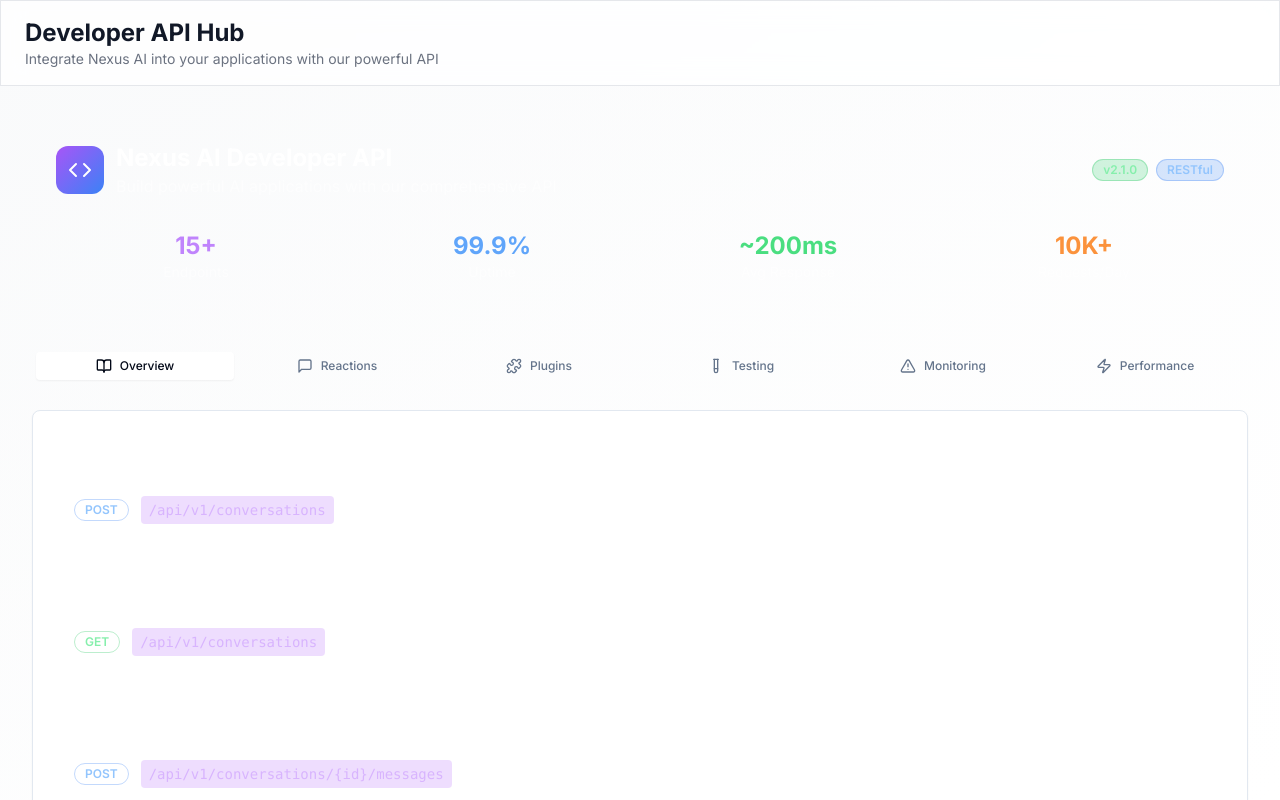
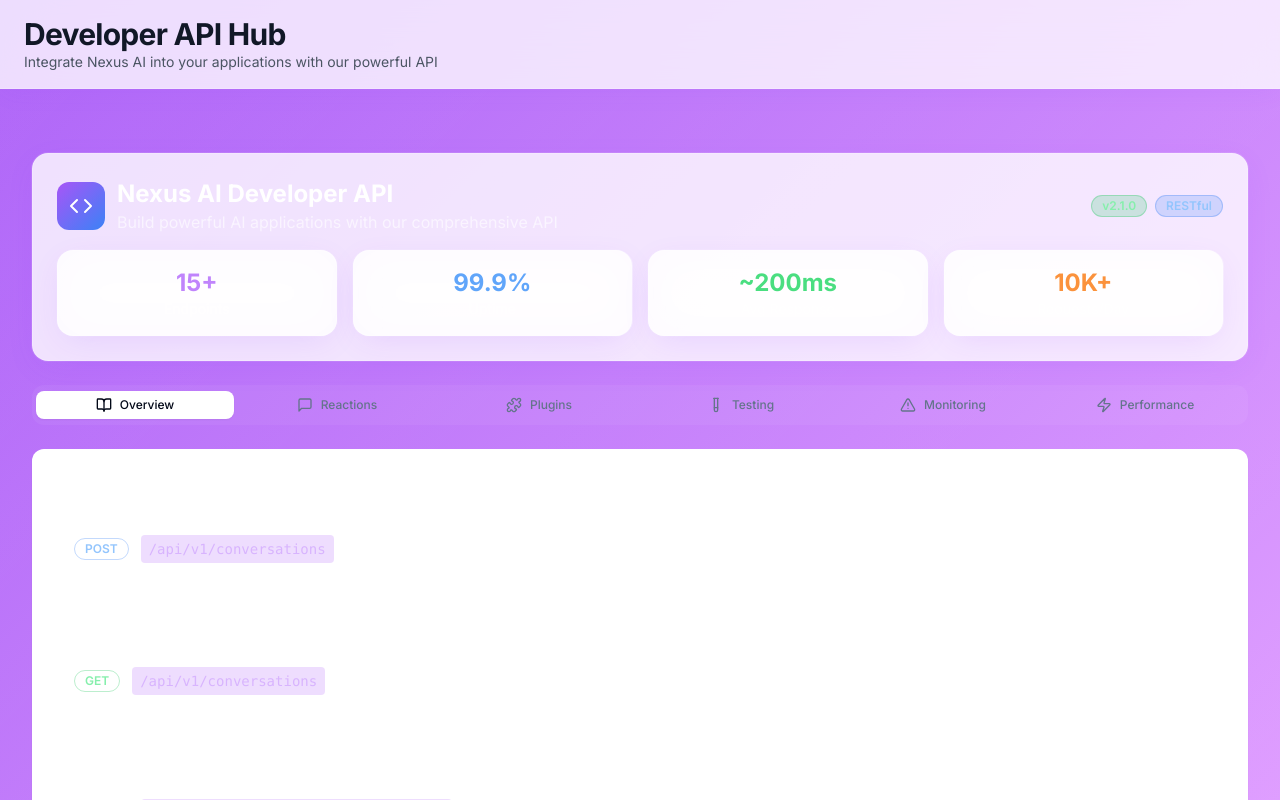
Before and after one commit to abdullahrahmani347/nexus-ai3477, a React (Vite) app: page /api in a window 1280 px wide. Built offline with nearby package versions, Linux system fonts and the light colour scheme.

Commit message:
Refactor: Implement consistent design and sidebar
Implement the design system with consistent colors and a gradient purple background. Display all platform pages in the sidebar with improved styling.

```diff
--- a/src/components/layout/PageLayout.tsx
+++ b/src/components/layout/PageLayout.tsx
@@ -21,14 +21,14 @@ export const PageLayout: React.FC<PageLayoutProps> = ({
   const [sidebarOpen, setSidebarOpen] = React.useState(false);
 
   return (
-    <div className="h-screen flex bg-gradient-to-br from-gray-50 to-white dark:from-gray-900 dark:to-gray-800">
+    <div className="nexus-page-layout h-screen flex">
       {/* Sidebar */}
       <ChatHubSidebar isOpen={sidebarOpen} onClose={() => setSidebarOpen(false)} />
 
       {/* Main Content */}
       <div className="flex-1 flex flex-col min-w-0">
         {/* Header */}
-        <header className="glass-effect border-b border-gray-200 dark:border-gray-700 px-6 py-4 flex-shrink-0 sticky top-0 z-40">
+        <header className="nexus-page-header px-6 py-4 flex-shrink-0 sticky top-0 z-40">
           <div className="flex items-center justify-between">
             <div className="flex items-center gap-4">
               {/* Mobile Menu Button */}
@@ -36,7 +36,7 @@ export const PageLayout: React.FC<PageLayoutProps> = ({
                 variant="ghost"
                 size="sm"
                 onClick={() => setSidebarOpen(!sidebarOpen)}
-                className="lg:hidden hover:bg-gray-100 dark:hover:bg-gray-800 h-10 w-10 p-0"
+                className="lg:hidden nexus-btn-ghost h-10 w-10 p-0"
               >
                 {sidebarOpen ? <X className="w-5 h-5" /> : <Menu className="w-5 h-5" />}
               </Button>
@@ -44,11 +44,11 @@ export const PageLayout: React.FC<PageLayoutProps> = ({
               {/* Page Title */}
               {title && (
                 <div className="flex flex-col">
-                  <h1 className="text-xl lg:text-2xl font-bold text-gray-900 dark:text-gray-100 font-heading">
+                  <h1 className="nexus-heading-lg">
                     {title}
                   </h1>
                   {subtitle && (
-                    <p className="text-sm text-gray-500 dark:text-gray-400">
+                    <p className="nexus-text-subtle">
                       {subtitle}
                     </p>
                   )}
@@ -60,10 +60,12 @@ export const PageLayout: React.FC<PageLayoutProps> = ({
 
         {/* Page Content */}
         <main className={cn(
-          "flex-1 overflow-auto bg-gradient-to-br from-gray-50/50 to-white dark:from-gray-900 dark:to-gray-800",
+          "nexus-page-content",
           className
         )}>
-          {children}
+          <div className="nexus-container py-8 nexus-fade-in">
+            {children}
+          </div>
         </main>
       </div>
     </div>
--- a/src/index.css
+++ b/src/index.css
@@ -11,58 +11,68 @@
     --card-foreground: 222.2 84% 4.9%;
     --popover: 0 0% 100%;
     --popover-foreground: 222.2 84% 4.9%;
-    --primary: 99 102 241;
+    --primary: 270 91% 65%;
     --primary-foreground: 210 40% 98%;
     --secondary: 210 40% 96.1%;
     --secondary-foreground: 222.2 47.4% 11.2%;
     --muted: 210 40% 96.1%;
     --muted-foreground: 215.4 16.3% 46.9%;
-    --accent: 139 92 246;
-    --accent-foreground:222.2 47.4% 11.2%;
-    --destructive: 239 68 68;
+    --accent: 280 100% 80%;
+    --accent-foreground: 222.2 47.4% 11.2%;
+    --destructive: 0 84.2% 60.2%;
     --destructive-foreground: 210 40% 98%;
     --border: 214.3 31.8% 91.4%;
     --input: 214.3 31.8% 91.4%;
-    --ring: 99 102 241;
-    --radius: 0.5rem;
-    --sidebar-background: 0 0% 98%;
+    --ring: 270 91% 65%;
+    --radius: 0.75rem;
+    --nexus-purple-light: 280 100% 95%;
+    --nexus-purple-medium: 270 91% 65%;
+    --nexus-purple-dark: 260 100% 45%;
+    --nexus-gradient-start: 270 91% 65%;
+    --nexus-gradient-end: 280 100% 80%;
+    --sidebar-background: 280 20% 99%;
     --sidebar-foreground: 240 5.3% 26.1%;
-    --sidebar-primary: 99 102 241;
+    --sidebar-primary: 270 91% 65%;
     --sidebar-primary-foreground: 0 0% 98%;
-    --sidebar-accent: 240 4.8% 95.9%;
+    --sidebar-accent: 280 100% 95%;
     --sidebar-accent-foreground: 240 5.9% 10%;
-    --sidebar-border: 220 13% 91%;
-    --sidebar-ring: 99 102 241;
+    --sidebar-border: 280 30% 90%;
+    --sidebar-ring: 270 91% 65%;
   }
 
   .dark {
-    --background: 222.2 84% 4.9%;
-    --foreground: 210 40% 98%;
-    --card: 222.2 84% 4.9%;
-    --card-foreground: 210 40% 98%;
-    --popover: 222.2 84% 4.9%;
-    --popover-foreground: 210 40% 98%;
-    --primary: 99 102 241;
-    --primary-foreground: 222.2 84% 4.9%;
-    --secondary: 217.2 32.6% 17.5%;
-    --secondary-foreground: 210 40% 98%;
-    --muted: 217.2 32.6% 17.5%;
-    --muted-foreground: 215 20.2% 65.1%;
-    --accent: 139 92 246;
-    --accent-foreground: 210 40% 98%;
-    --destructive: 239 68 68;
-    --destructive-foreground: 210 40% 98%;
-    --border: 217.2 32.6% 17.5%;
-    --input: 217.2 32.6% 17.5%;
-    --ring: 99 102 241;
-    --sidebar-background: 222.2 84% 4.9%;
-    --sidebar-foreground: 210 40% 98%;
-    --sidebar-primary: 99 102 241;
-    --sidebar-primary-foreground: 210 40% 98%;
-    --sidebar-accent: 217.2 32.6% 17.5%;
-    --sidebar-accent-foreground: 210 40% 98%;
-    --sidebar-border: 217.2 32.6% 17.5%;
-    --sidebar-ring: 99 102 241;
+    --background: 224 71.4% 4.1%;
+    --foreground: 210 20% 98%;
+    --card: 224 71.4% 4.1%;
+    --card-foreground: 210 20% 98%;
+    --popover: 224 71.4% 4.1%;
+    --popover-foreground: 210 20% 98%;
+    --primary: 270 91% 65%;
+    --primary-foreground: 220.9 39.3% 11%;
+    --secondary: 215 27.9% 16.9%;
+    --secondary-foreground: 210 20% 98%;
+    --muted: 215 27.9% 16.9%;
+    --muted-foreground: 217.9 10.6% 64.9%;
+    --accent: 280 100% 80%;
+    --accent-foreground: 210 20% 98%;
+    --destructive: 0 62.8% 30.6%;
+    --destructive-foreground: 210 20% 98%;
+    --border: 215 27.9% 16.9%;
+    --input: 215 27.9% 16.9%;
+    --ring: 270 91% 65%;
+    --nexus-purple-light: 280 50% 25%;
+    --nexus-purple-medium: 270 91% 65%;
+    --nexus-purple-dark: 280 100% 85%;
+    --nexus-gradient-start: 270 91% 25%;
+    --nexus-gradient-end: 280 50% 15%;
+    --sidebar-background: 224 71.4% 4.1%;
+    --sidebar-foreground: 210 20% 98%;
+    --sidebar-primary: 270 91% 65%;
+    --sidebar-primary-foreground: 210 20% 98%;
+    --sidebar-accent: 215 27.9% 16.9%;
+    --sidebar-accent-foreground: 210 20% 98%;
+    --sidebar-border: 215 27.9% 16.9%;
+    --sidebar-ring: 270 91% 65%;
   }
 }
 
@@ -73,233 +83,220 @@
 
   body {
     @apply bg-background text-foreground;
-    font-family: var(--font-body);
-    background: linear-gradient(135deg, rgb(99 102 241 / 0.02) 0%, rgb(139 92 246 / 0.02) 100%);
+    font-family: system-ui, -apple-system, BlinkMacSystemFont, 'Segoe UI', Roboto, sans-serif;
+    background: linear-gradient(135deg, hsl(var(--nexus-gradient-start)) 0%, hsl(var(--nexus-gradient-end)) 100%);
     min-height: 100vh;
   }
 
-  /* Typography System */
-  .text-h1 {
-    @apply text-5xl font-bold tracking-tight;
-    font-family: var(--font-heading);
-  }
-
-  .text-h2 {
-    @apply text-4xl font-semibold tracking-tight;
-    font-family: var(--font-heading);
-  }
-
-  .text-h3 {
-    @apply text-2xl font-semibold tracking-tight;
-    font-family: var(--font-heading);
-  }
-
-  .text-body-lg {
-    @apply text-lg font-medium;
-  }
-
-  .text-body {
-    @apply text-base font-normal;
-  }
-
-  .text-body-sm {
-    @apply text-sm font-normal;
-  }
-
-  .text-caption {
-    @apply text-xs font-medium;
-  }
-
-  /* Component Styles */
-  .glass-effect {
-    @apply backdrop-blur-md bg-white/80 dark:bg-gray-900/80;
-    border: 1px solid rgba(255, 255, 255, 0.2);
-  }
-
-  .card-elevated {
-    @apply bg-white dark:bg-gray-800 rounded-xl border border-gray-200 dark:border-gray-700;
-    box-shadow: 0 4px 6px -1px rgba(0, 0, 0, 0.1), 0 2px 4px -1px rgba(0, 0, 0, 0.06);
-    transition: all 0.2s ease-in-out;
-  }
-
-  .card-elevated:hover {
-    box-shadow: 0 10px 15px -3px rgba(0, 0, 0, 0.1), 0 4px 6px -2px rgba(0, 0, 0, 0.05);
-    transform: translateY(-1px);
-  }
-
-  .message-bubble {
-    @apply rounded-2xl px-4 py-3 max-w-[80%] animate-in slide-in-from-bottom-2 fade-in-0 duration-300;
-  }
-
-  .message-user {
-    @apply bg-gradient-to-r from-indigo-500 to-indigo-600 text-white ml-auto;
-  }
-
-  .message-assistant {
-    @apply bg-gray-50 dark:bg-gray-800 text-gray-900 dark:text-gray-100 mr-auto border border-gray-200 dark:border-gray-700;
-  }
-
-  /* Interactive Elements */
-  .btn-primary {
-    @apply bg-gradient-to-r from-indigo-500 to-indigo-600 hover:from-indigo-600 hover:to-indigo-700 text-white font-medium px-6 py-3 rounded-xl transition-all duration-200 ease-in-out;
-    box-shadow: 0 4px 6px -1px rgba(0, 0, 0, 0.1), 0 2px 4px -1px rgba(0, 0, 0, 0.06);
-  }
-
-  .btn-primary:hover {
-    box-shadow: 0 10px 15px -3px rgba(0, 0, 0, 0.1), 0 4px 6px -2px rgba(0, 0, 0, 0.05);
-    transform: translateY(-1px) scale(1.02);
-  }
-
-  .btn-secondary {
-    @apply bg-white dark:bg-gray-800 hover:bg-gray-50 dark:hover:bg-gray-700 text-gray-900 dark:text-gray-100 font-medium px-6 py-3 rounded-xl border border-gray-300 dark:border-gray-600 transition-all duration-200 ease-in-out;
-  }
-
-  .btn-ghost {
-    @apply hover:bg-gray-100 dark:hover:bg-gray-800 text-gray-700 dark:text-gray-300 font-medium px-4 py-2 rounded-lg transition-all duration-200 ease-in-out;
-  }
-
-  /* Input Styles */
-  .input-field {
-    @apply w-full px-4 py-3 rounded-xl border-2 border-transparent bg-gray-50 dark:bg-gray-800 text-gray-900 dark:text-gray-100 placeholder-gray-500 dark:placeholder-gray-400 focus:border-indigo-500 focus:bg-white dark:focus:bg-gray-900 transition-all duration-200 ease-in-out;
-  }
-
-  .input-field:focus {
-    box-shadow: 0 0 0 3px rgba(99, 102, 241, 0.1);
-  }
-
-  /* Animations */
-  .animate-shimmer {
-    background: linear-gradient(90deg, transparent, rgba(255,255,255,0.4), transparent);
-    background-size: 200% 100%;
-    animation: shimmer 1.5s infinite;
-  }
-
-  @keyframes shimmer {
-    0% { background-position: -200% 0; }
-    100% { background-position: 200% 0; }
-  }
-
-  .animate-typing::after {
-    content: '|';
-    animation: blink 1s infinite;
-  }
-
-  @keyframes blink {
-    0%, 50% { opacity: 1; }
-    51%, 100% { opacity: 0; }
-  }
-
-  /* Sidebar Styles */
-  .sidebar-nav-item {
-    @apply flex items-center gap-3 px-4 py-2.5 rounded-xl text-gray-700 dark:text-gray-300 hover:bg-gray-100 dark:hover:bg-gray-800 transition-all duration-200 ease-in-out;
-  }
-
-  .sidebar-nav-item.active {
-    @apply bg-gradient-to-r from-indigo-50 to-purple-50 dark:from-indigo-900/20 dark:to-purple-900/20 text-indigo-700 dark:text-indigo-300 font-medium;
-    border: 1px solid rgba(99, 102, 241, 0.2);
-  }
-
-  .sidebar-nav-icon {
-    @apply w-5 h-5 transition-transform duration-200 ease-in-out;
-  }
-
-  .sidebar-nav-item:hover .sidebar-nav-icon {
-    @apply scale-110;
-  }
-
-  /* Mobile Responsiveness */
-  @media (max-width: 768px) {
-    .text-h1 { @apply text-3xl; }
-    .text-h2 { @apply text-2xl; }
-    .text-h3 { @apply text-xl; }
-
-    .message-bubble {
-      @apply max-w-[90%];
-    }
-
-    .btn-primary, .btn-secondary {
-      @apply px-4 py-2.5 text-sm;
-    }
-
-    .input-field {
-      @apply px-3 py-2.5 text-sm;
-    }
-  }
-
-  /* Accessibility */
-  .sr-only {
-    position: absolute;
-    width: 1px;
-    height: 1px;
-    padding: 0;
-    margin: -1px;
-    overflow: hidden;
-    clip: rect(0, 0, 0, 0);
-    white-space: nowrap;
-    border: 0;
-  }
-
-  /* Focus styles */
-  .focus-ring {
-    @apply focus:outline-none focus:ring-2 focus:ring-indigo-500 focus:ring-offset-2 dark:focus:ring-offset-gray-900;
-  }
-}
-
-@layer utilities {
-  .font-heading {
-    font-family: var(--font-heading);
-  }
-
-  .font-body {
-    font-family: var(--font-body);
-  }
-
-  .font-mono {
-    font-family: var(--font-mono);
-  }
-
-  /* Spacing utilities following 8px grid */
-  .space-brand-xs { @apply space-y-1; }
-  .space-brand-sm { @apply space-y-2; }
-  .space-brand-md { @apply space-y-4; }
-  .space-brand-lg { @apply space-y-6; }
-  .space-brand-xl { @apply space-y-12; }
-
-  /* Brand gradient utilities */
-  .bg-brand-gradient {
-    background: linear-gradient(135deg, rgb(99 102 241) 0%, rgb(139 92 246) 100%);
-  }
-
-  .text-brand-gradient {
-    background: linear-gradient(135deg, rgb(99 102 241) 0%, rgb(139 92 246) 100%);
+  /* Nexus Design System - Typography */
+  .nexus-heading-xl {
+    @apply text-4xl md:text-5xl font-bold tracking-tight;
+    background: linear-gradient(135deg, hsl(var(--nexus-purple-dark)) 0%, hsl(var(--nexus-purple-medium)) 100%);
     -webkit-background-clip: text;
     background-clip: text;
     -webkit-text-fill-color: transparent;
   }
 
-  /* Layout utilities */
-  .container-brand {
+  .nexus-heading-lg {
+    @apply text-2xl md:text-3xl font-bold tracking-tight text-gray-900 dark:text-gray-100;
+  }
+
+  .nexus-heading-md {
+    @apply text-xl md:text-2xl font-semibold tracking-tight text-gray-900 dark:text-gray-100;
+  }
+
+  .nexus-text-body {
+    @apply text-base text-gray-700 dark:text-gray-300 leading-relaxed;
+  }
+
+  .nexus-text-subtle {
+    @apply text-sm text-gray-600 dark:text-gray-400;
+  }
+
+  /* Nexus Design System - Cards */
+  .nexus-card {
+    @apply bg-white/80 dark:bg-gray-900/80 backdrop-blur-xl rounded-2xl border border-white/20 dark:border-gray-800/50;
+    box-shadow: 0 8px 32px -8px rgba(139, 69, 255, 0.15), 0 0 0 1px rgba(255, 255, 255, 0.1);
+    transition: all 0.3s cubic-bezier(0.4, 0, 0.2, 1);
+  }
+
+  .nexus-card:hover {
+    transform: translateY(-2px);
+    box-shadow: 0 20px 40px -12px rgba(139, 69, 255, 0.25), 0 0 0 1px rgba(255, 255, 255, 0.2);
+  }
+
+  .nexus-card-elevated {
+    @apply nexus-card;
+    box-shadow: 0 20px 40px -12px rgba(139, 69, 255, 0.3), 0 0 0 1px rgba(255, 255, 255, 0.2);
+  }
+
+  /* Nexus Design System - Buttons */
+  .nexus-btn-primary {
+    @apply inline-flex items-center justify-center rounded-xl px-6 py-3 font-semibold transition-all duration-200;
+    background: linear-gradient(135deg, hsl(var(--nexus-purple-medium)) 0%, hsl(var(--nexus-purple-dark)) 100%);
+    color: white;
+    box-shadow: 0 4px 16px rgba(139, 69, 255, 0.4);
+  }
+
+  .nexus-btn-primary:hover {
+    transform: translateY(-1px);
+    box-shadow: 0 8px 24px rgba(139, 69, 255, 0.5);
+  }
+
+  .nexus-btn-secondary {
+    @apply inline-flex items-center justify-center rounded-xl px-6 py-3 font-semibold transition-all duration-200;
+    @apply bg-white/20 dark:bg-gray-800/40 backdrop-blur-md border border-white/30 dark:border-gray-700/50;
+    @apply text-gray-900 dark:text-gray-100 hover:bg-white/30 dark:hover:bg-gray-800/60;
+  }
+
+  .nexus-btn-ghost {
+    @apply inline-flex items-center justify-center rounded-xl px-4 py-2 font-medium transition-all duration-200;
+    @apply text-gray-700 dark:text-gray-300 hover:bg-white/20 dark:hover:bg-gray-800/40;
+  }
+
+  /* Nexus Design System - Inputs */
+  .nexus-input {
+    @apply w-full px-4 py-3 rounded-xl transition-all duration-200;
+    @apply bg-white/50 dark:bg-gray-900/50 backdrop-blur-md;
+    @apply border border-white/30 dark:border-gray-700/50;
+    @apply text-gray-900 dark:text-gray-100 placeholder-gray-500 dark:placeholder-gray-400;
+    @apply focus:border-purple-500/50 focus:bg-white/70 dark:focus:bg-gray-900/70 focus:outline-none;
+    box-shadow: 0 4px 12px rgba(0, 0, 0, 0.05);
+  }
+
+  .nexus-input:focus {
+    box-shadow: 0 4px 20px rgba(139, 69, 255, 0.2), 0 0 0 3px rgba(139, 69, 255, 0.1);
+  }
+
+  /* Nexus Design System - Gradients */
+  .nexus-gradient-bg {
+    background: linear-gradient(135deg, hsl(var(--nexus-gradient-start)) 0%, hsl(var(--nexus-gradient-end)) 100%);
+  }
+
+  .nexus-gradient-text {
+    background: linear-gradient(135deg, hsl(var(--nexus-purple-dark)) 0%, hsl(var(--nexus-purple-medium)) 100%);
+    -webkit-background-clip: text;
+    background-clip: text;
+    -webkit-text-fill-color: transparent;
+  }
+
+  .nexus-gradient-border {
+    position: relative;
+  }
+
+  .nexus-gradient-border::before {
+    content: '';
+    position: absolute;
+    inset: 0;
+    padding: 1px;
+    background: linear-gradient(135deg, hsl(var(--nexus-purple-medium)) 0%, hsl(var(--nexus-purple-dark)) 100%);
+    border-radius: inherit;
+    mask: linear-gradient(#fff 0 0) content-box, linear-gradient(#fff 0 0);
+    mask-composite: xor;
+    -webkit-mask-composite: destination-out;
+  }
+
+  /* Nexus Design System - Animations */
+  .nexus-fade-in {
+    animation: nexusFadeIn 0.6s cubic-bezier(0.4, 0, 0.2, 1) forwards;
+  }
+
+  .nexus-slide-up {
+    animation: nexusSlideUp 0.8s cubic-bezier(0.4, 0, 0.2, 1) forwards;
+  }
+
+  @keyframes nexusFadeIn {
+    from { opacity: 0; transform: translateY(10px); }
+    to { opacity: 1; transform: translateY(0); }
+  }
+
+  @keyframes nexusSlideUp {
+    from { opacity: 0; transform: translateY(30px); }
+    to { opacity: 1; transform: translateY(0); }
+  }
+
+  /* Sidebar Specific Styles */
+  .nexus-sidebar {
+    @apply bg-white/95 dark:bg-gray-900/95 backdrop-blur-xl;
+    @apply border-r border-white/20 dark:border-gray-800/50;
+    box-shadow: 8px 0 32px -8px rgba(139, 69, 255, 0.1);
+  }
+
+  .nexus-nav-item {
+    @apply flex items-center gap-3 px-4 py-3 rounded-xl font-medium transition-all duration-200;
+    @apply text-gray-700 dark:text-gray-300 hover:bg-white/40 dark:hover:bg-gray-800/40;
+  }
+
+  .nexus-nav-item.active {
+    @apply bg-white/60 dark:bg-gray-800/60 text-purple-700 dark:text-purple-300;
+    box-shadow: 0 4px 12px rgba(139, 69, 255, 0.2);
+    border: 1px solid rgba(139, 69, 255, 0.2);
+  }
+
+  .nexus-nav-icon {
+    @apply w-5 h-5 transition-transform duration-200;
+  }
+
+  .nexus-nav-item:hover .nexus-nav-icon {
+    @apply scale-110;
+  }
+
+  /* Page Layout Styles */
+  .nexus-page-layout {
+    @apply min-h-screen;
+    background: linear-gradient(135deg, hsl(var(--nexus-gradient-start)) 0%, hsl(var(--nexus-gradient-end)) 100%);
+  }
+
+  .nexus-page-header {
+    @apply bg-white/80 dark:bg-gray-900/80 backdrop-blur-xl;
+    @apply border-b border-white/20 dark:border-gray-800/50;
+    box-shadow: 0 4px 24px -4px rgba(139, 69, 255, 0.1);
+  }
+
+  .nexus-page-content {
+    @apply flex-1 overflow-auto;
+    background: linear-gradient(135deg, rgba(255, 255, 255, 0.1) 0%, rgba(255, 255, 255, 0.05) 100%);
+  }
+
+  /* Utility Classes */
+  .nexus-container {
     @apply max-w-7xl mx-auto px-4 sm:px-6 lg:px-8;
   }
 
-  /* State utilities */
-  .state-loading {
-    @apply opacity-50 cursor-wait;
+  .nexus-blur {
+    backdrop-filter: blur(20px);
+    -webkit-backdrop-filter: blur(20px);
   }
 
-  .state-disabled {
-    @apply opacity-40 pointer-events-none;
+  .nexus-glow {
+    box-shadow: 0 0 30px rgba(139, 69, 255, 0.3);
   }
 
-  .state-success {
-    @apply border-green-500 bg-green-50 dark:bg-green-900/20 text-green-700 dark:text-green-300;
-  }
+  /* Responsive Design */
+  @media (max-width: 768px) {
+    .nexus-heading-xl { @apply text-3xl; }
+    .nexus-heading-lg { @apply text-xl; }
+    .nexus-heading-md { @apply text-lg; }
 
-  .state-error {
-    @apply border-red-500 bg-red-50 dark:bg-red-900/20 text-red-700 dark:text-red-300;
-  }
+    .nexus-btn-primary, .nexus-btn-secondary {
+      @apply px-4 py-2.5 text-sm;
+    }
 
-  .state-warning {
-    @apply border-amber-500 bg-amber-50 dark:bg-amber-900/20 text-amber-700 dark:text-amber-300;
+    .nexus-input {
+      @apply px-3 py-2.5 text-sm;
+    }
+
+    .nexus-card {
+      @apply rounded-xl;
+    }
   }
 }
+
+@layer utilities {
+  .nexus-text-gradient {
+    background: linear-gradient(135deg, hsl(var(--nexus-purple-dark)) 0%, hsl(var(--nexus-purple-medium)) 100%);
+    -webkit-background-clip: text;
+    background-clip: text;
+    -webkit-text-fill-color: transparent;
+  }
+}
```
Also changed, not shown: src/components/ChatInterface.tsx (+13 -13 lines), src/components/navigation/ChatHubSidebar.tsx (+35 -100 lines).
